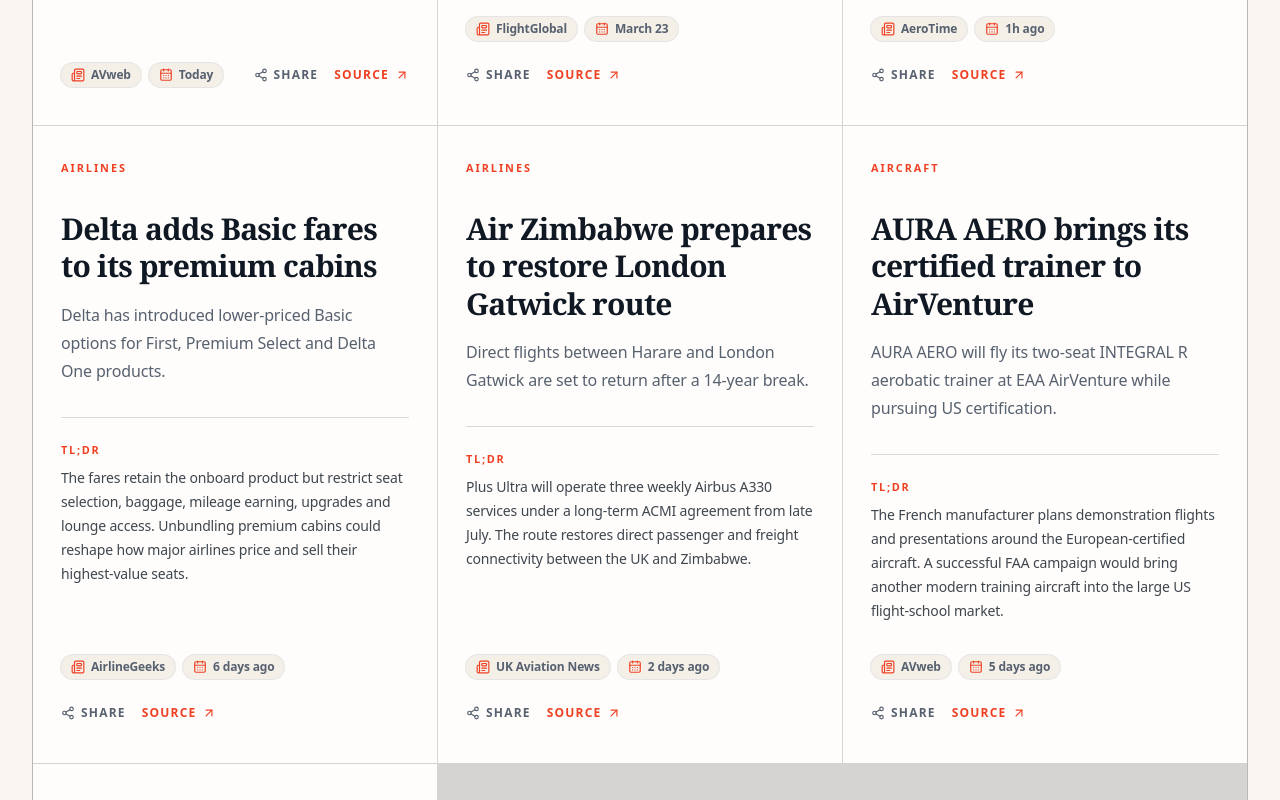
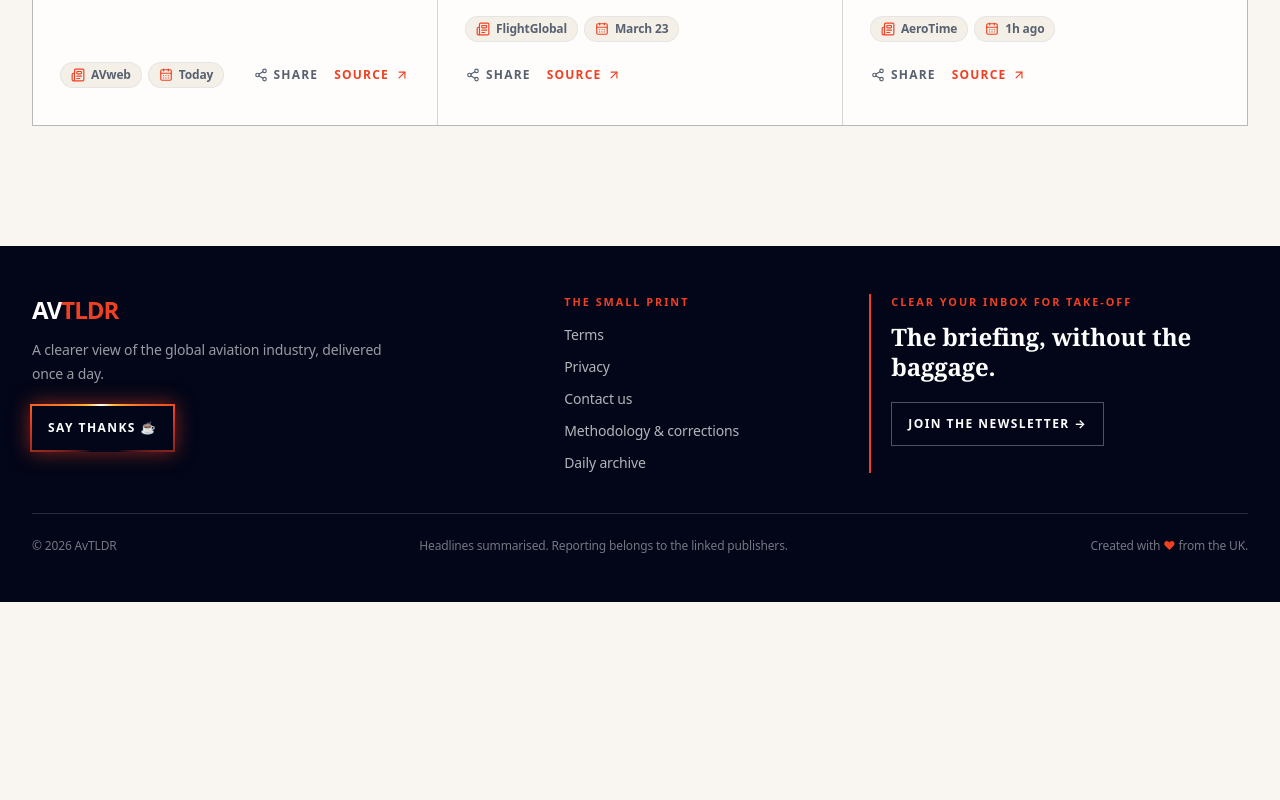
Before and after one commit to byalex33/AvTLDR, a Next.js app: page / in a window 1280 px wide. Shown: the part 2120-2920 px from the top of the page. After the commit the page ends 2722 px from the top, so only its background shows below. Built offline with nearby package versions, Linux system fonts and the light colour scheme.

Commit message:
Refine homepage briefing and thanks button

```diff
--- a/src/app/globals.css
+++ b/src/app/globals.css
@@ -180,6 +180,59 @@
   }
 }
 
+@property --thanks-angle {
+  syntax: "<angle>";
+  inherits: false;
+  initial-value: 0deg;
+}
+
+@keyframes thanks-glow-spin {
+  to {
+    --thanks-angle: 360deg;
+  }
+}
+
+.say-thanks-glow {
+  position: relative;
+  isolation: isolate;
+  color: white;
+}
+
+.say-thanks-glow::before,
+.say-thanks-glow::after {
+  position: absolute;
+  content: "";
+  pointer-events: none;
+}
+
+.say-thanks-glow::before {
+  inset: -2px;
+  z-index: -2;
+  background: conic-gradient(
+    from var(--thanks-angle),
+    transparent 8%,
+    var(--primary) 28%,
+    oklch(0.84 0.16 80) 42%,
+    white 50%,
+    oklch(0.84 0.16 80) 58%,
+    var(--primary) 72%,
+    transparent 92%
+  );
+  box-shadow: 0 0 1.25rem color-mix(in oklch, var(--primary) 55%, transparent);
+  animation: thanks-glow-spin 4s linear infinite;
+}
+
+.say-thanks-glow::after {
+  inset: 0;
+  z-index: -1;
+  background: oklch(0.129 0.042 264);
+  transition: background-color 200ms ease;
+}
+
+.say-thanks-glow:hover::after {
+  background: color-mix(in oklch, oklch(0.129 0.042 264) 78%, var(--primary));
+}
+
 .celebration-card {
   animation: celebration-pop 480ms cubic-bezier(0.22, 1, 0.36, 1) both,
     celebration-out 350ms ease 4.75s forwards;
--- a/src/components/news-feed.tsx
+++ b/src/components/news-feed.tsx
@@ -55,7 +55,7 @@
     if (!checked && category === "Military") setCategory("All")
   }
 
-  const [lead, ...rest] = visibleStories
+  const [lead, ...rest] = visibleStories.slice(0, 7)
 
   return (
     <>
--- a/src/components/site-footer.tsx
+++ b/src/components/site-footer.tsx
@@ -16,7 +16,7 @@
               href="https://ko-fi.com/alexb3"
               target="_blank"
               rel="noreferrer"
-              className="mt-5 inline-flex min-h-11 items-center border border-white/20 px-3 py-2 text-xs font-bold uppercase tracking-[0.12em] text-white/70 transition-colors hover:border-primary hover:bg-primary hover:text-primary-foreground focus-visible:outline-none focus-visible:ring-2 focus-visible:ring-primary"
+              className="say-thanks-glow mt-5 inline-flex min-h-11 items-center px-4 py-2 text-xs font-bold uppercase tracking-[0.12em] focus-visible:outline-none focus-visible:ring-2 focus-visible:ring-primary"
             >
               Say thanks ☕
             </a>
```
